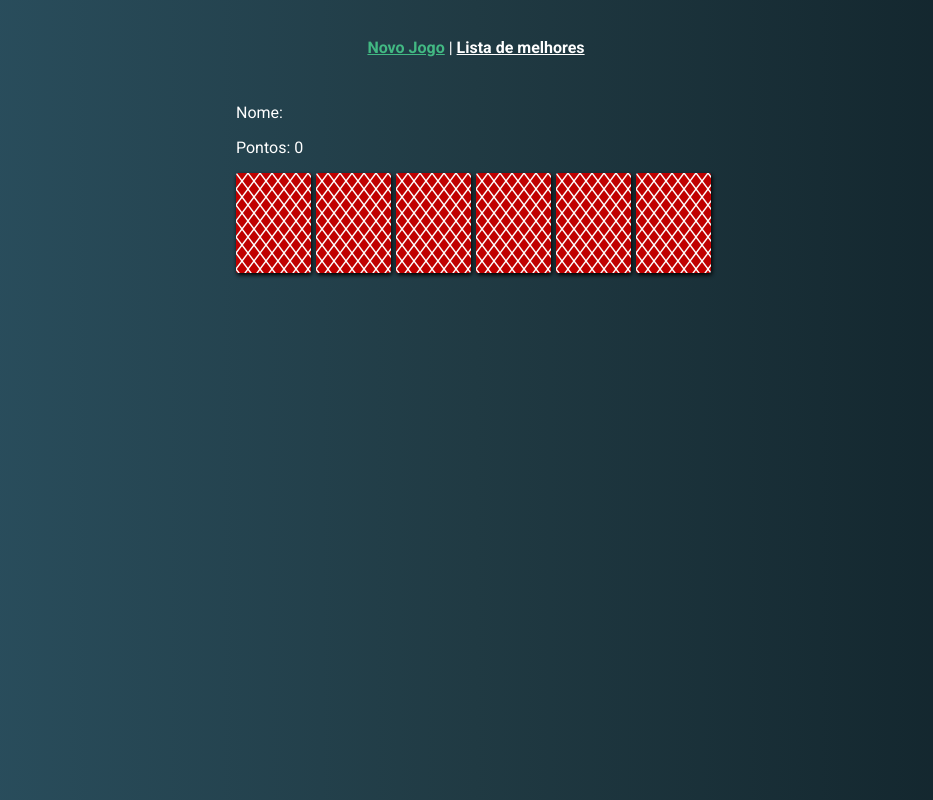
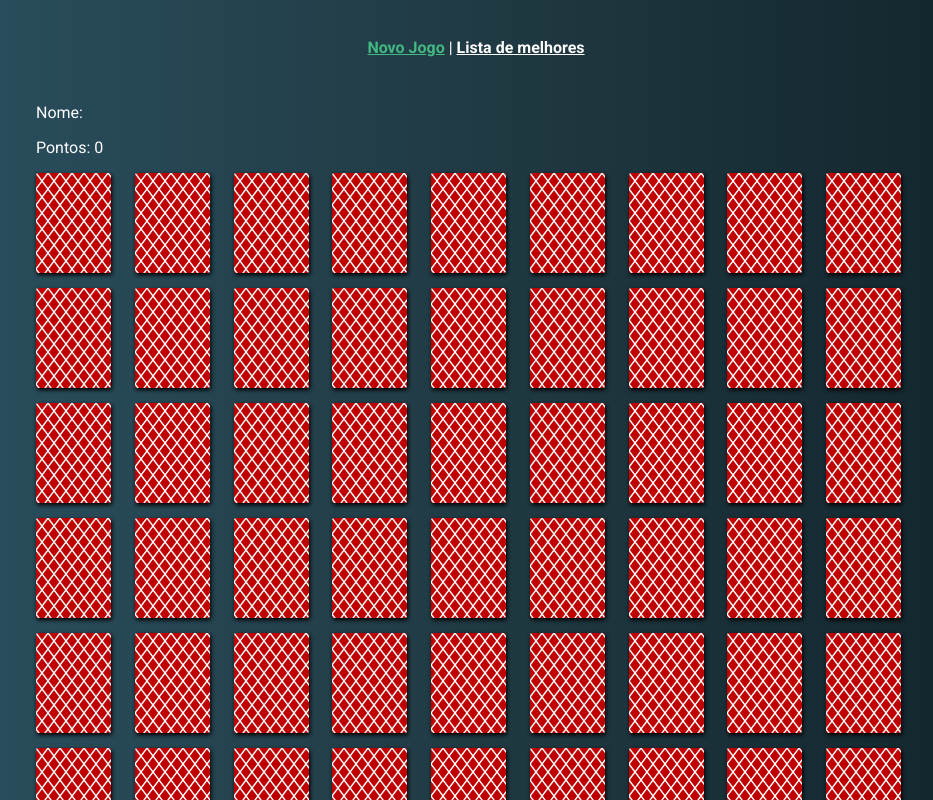
Before and after one commit to felipebiel/vue-memory-game, a Vue app: page / in a window 1280 px wide. Both pictures are taken after a click on the button "Iniciar". Shown: the top 800 px of the page, without its empty margins (164-1097 px from the left). Built offline with nearby package versions, Linux system fonts and the light colour scheme.

Commit message:
new: Grid das cartas

```diff
--- a/src/views/Home.vue
+++ b/src/views/Home.vue
@@ -16,6 +16,7 @@
         <p>Pontos: {{ moves }}</p>
       </div>
 
+      <div id="cards">
         <div
           class="card"
           :class="
@@ -32,6 +33,7 @@
             <span class="card__number">{{ card.number }}</span>
             <span class="card__suit card__suit--bottom">{{ card.suit }}</span>
           </template>
+        </div>
       </div>
 
       <!-- <ul>
@@ -64,6 +66,7 @@
       start: false,
       moves: 0,
       name: "",
+      pairs: 52,
       numbers: [
         "A",
         "2",
@@ -126,8 +129,8 @@
       const cards = this.shuffleArray(this.playingCards);
       this.cardsGame = this.shuffleArray(
         this.cardsGame.concat(
-          _cloneDeep([...cards.slice(0, 3)]),
-          _cloneDeep([...cards.slice(0, 3)])
+          _cloneDeep([...cards.slice(0, this.pairs)]),
+          _cloneDeep([...cards.slice(0, this.pairs)])
         )
       );
     },
@@ -198,12 +201,13 @@
 };
 </script>
 <style lang="scss" scoped>
+// cards
 .card {
   width: 75px;
   height: 100px;
   float: left;
-  margin-right: 5px;
-  margin-bottom: 5px;
+  margin-right: 15px;
+  margin-bottom: 15px;
   border-radius: 2px;
   position: relative;
   box-shadow: 1px 2px 4px black;
@@ -249,4 +253,12 @@
     text-align: center;
   }
 }
+
+#cards {
+  display: flex;
+  flex-wrap: wrap;
+  justify-content: center;
+  justify-content:  space-between;
+  max-width: 880px;
+}
 </style>
```
Lines whose indentation alone changed are shown as unchanged.
